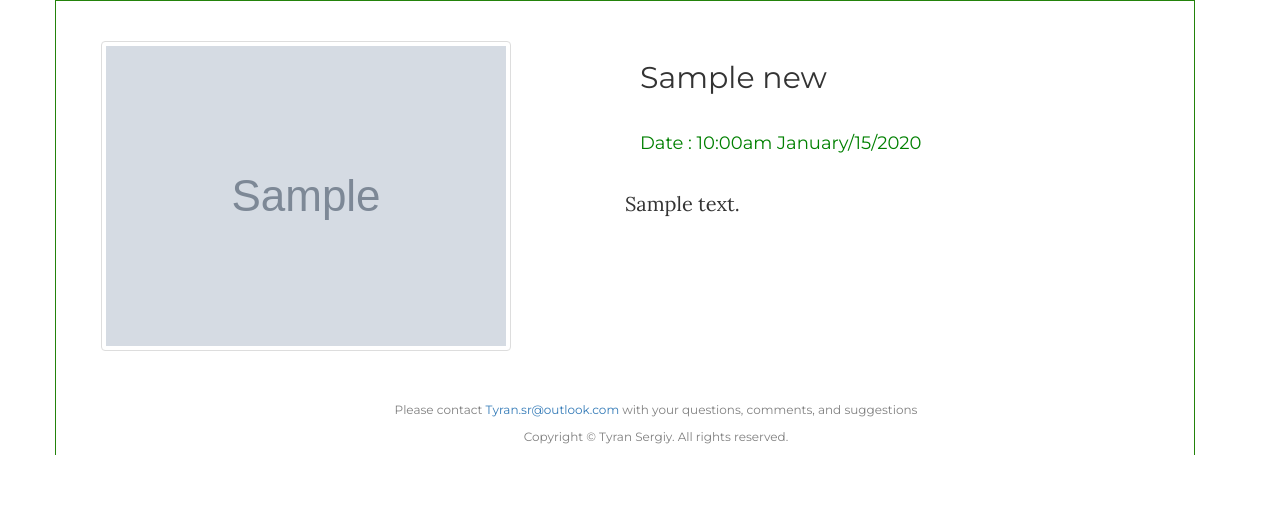
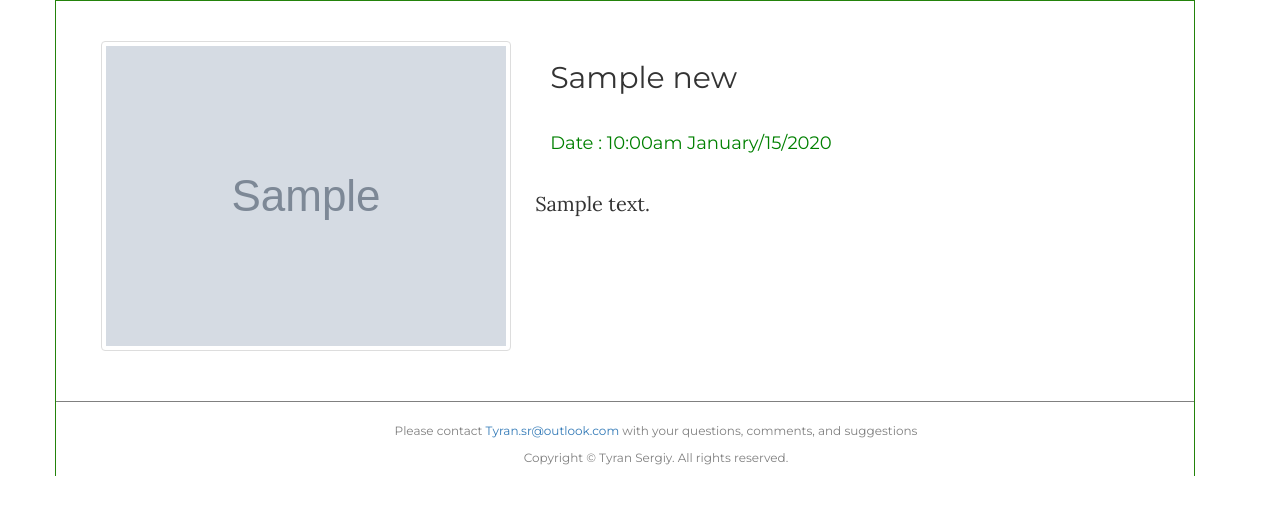
Before and after one commit to tyran-sergiy/CrowNews, a PHP site: page /news/1/ in a window 1280 px wide. Shown: the part 134-649 px from the top of the page. Run offline with PHP 8.4, Linux system fonts and the light colour scheme; tables that the repository leaves empty or names only in its code hold one stand-in row (values such as "Sample post"); grey boxes marked "Sample" are stand-in pictures.

Commit message:
general refactoring

```diff
--- a/views/layouts/searchLayout.php
+++ b/views/layouts/searchLayout.php
@@ -70,7 +70,7 @@
 
                     </div>
 
-                        <footer class="footer col-xs-12 col-md-12">
+                    <footer class="footer col-xs-12 col-md-12" style="border-top:1px solid grey; padding-top:20px;">
       <div class="container text-center">
 
           <p>Please contact <a href='mailto: Tyran.sr@outlook.com'>Tyran.sr@outlook.com</a>
--- a/views/news/singleNews.php
+++ b/views/news/singleNews.php
@@ -40,10 +40,10 @@
 
 
                         <div class='row news'>
-    <div class='col-xs-12 col-md-6 news-image'>
+    <div class='col-xs-12 col-md-5 news-image'>
                          <img src='<?php echo $singleNews['image'] ?>' class='img-thumbnail img-responsive' alt='image'/>
                             </div>
-                            <div class='col-xs-12 col-md-6'>
+                            <div class='col-xs-12 col-md-7'>
                                 <h2><?php echo $singleNews['title'] ?></h2>
                                 <br>
                                 <h4 class='date'>Date : <?php echo  date( 'g:ia F/j/Y', $singleNews['date'] );?></h4>
@@ -59,7 +59,7 @@
 
                     </div>
 
-                        <footer class="footer col-xs-12 col-md-12">
+                        <footer class="footer col-xs-12 col-md-12" style="border-top:1px solid grey; padding-top:20px;">
       <div class="container text-center">
 
           <p>Please contact <a href='mailto: Tyran.sr@outlook.com'>Tyran.sr@outlook.com</a>
```
Also changed, not shown: views/news/archive.php (+7 -4 lines), views/site/home.php (+11 -3 lines), views/site/search.php (+5 -3 lines).
